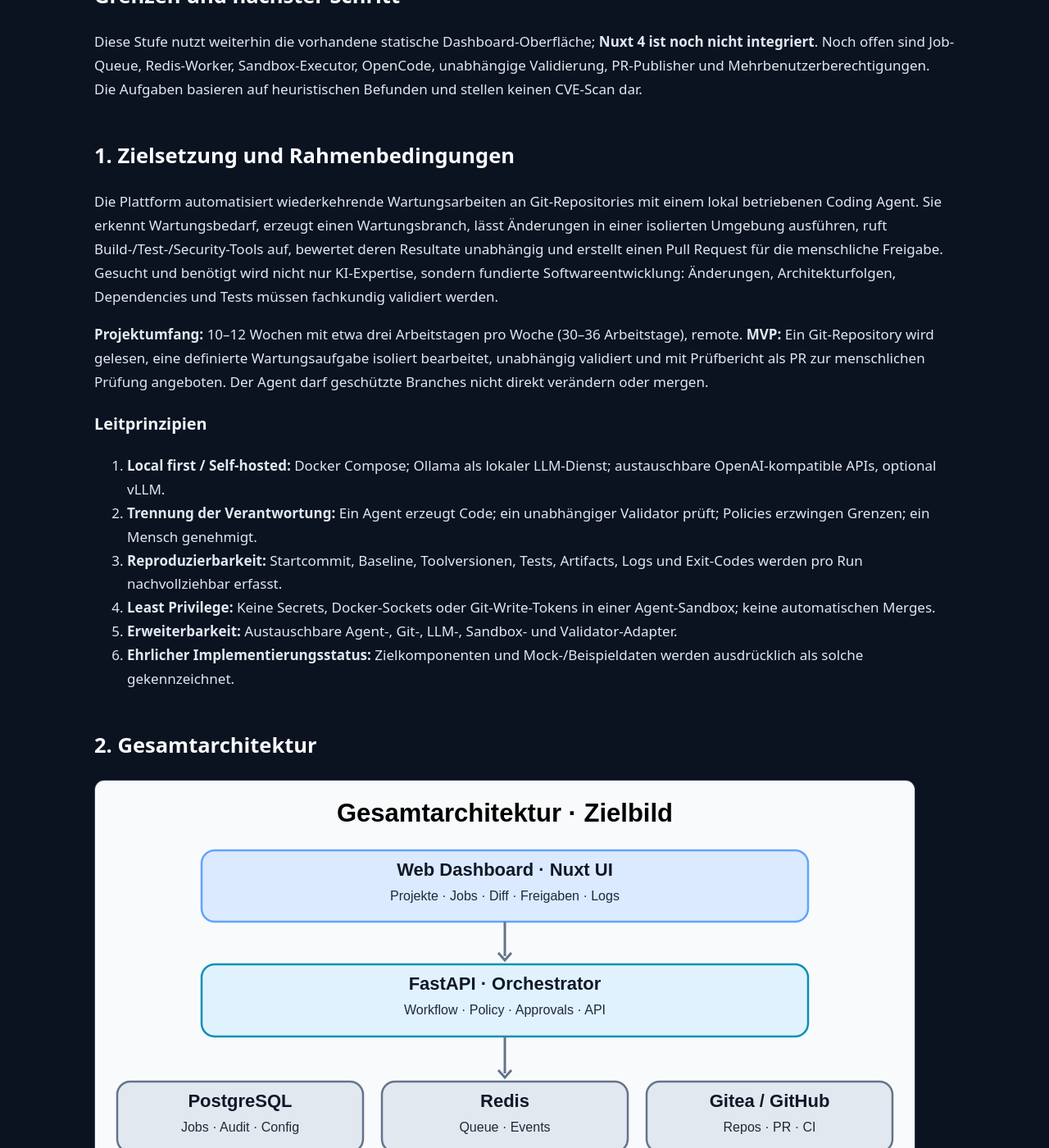
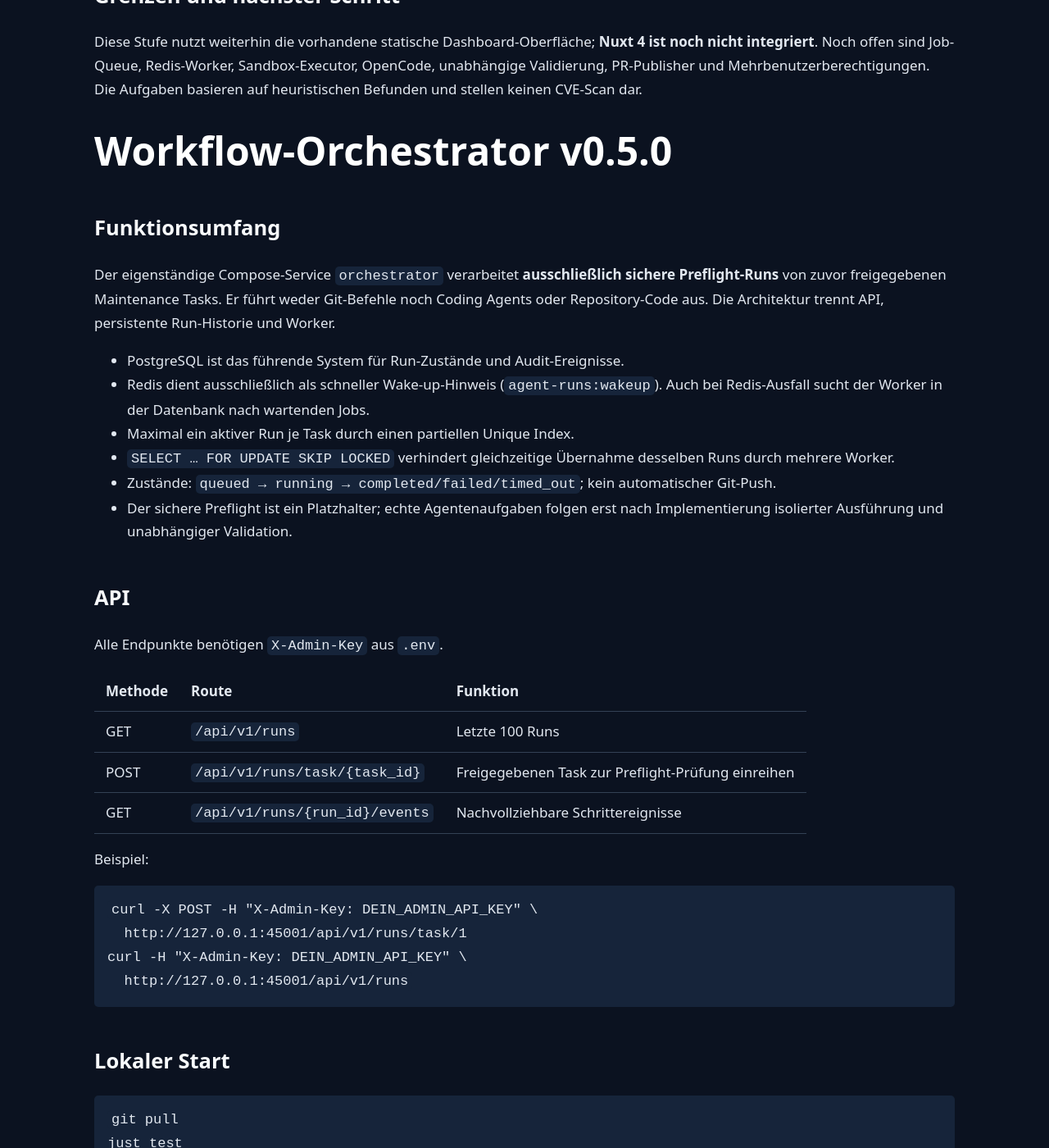
Before and after one commit to r14r/self-hosted-ai-coding-agent-platform-public, a Jekyll site: the page built from documentation.md, in a window 1280 px wide and 1400 px high, scrolled down 2308 px. Shown: the whole window at 82% size. Built offline with Jekyll 4.4.1, drawn with Linux system fonts in a browser that asks for light colours; some of the changed text lies outside the part shown.

Commit message:
docs: publish v0.5.0 preflight orchestrator milestone (#5)

````diff
--- a/_layouts/default.html
+++ b/_layouts/default.html
@@ -1 +1 @@
-<!doctype html><html lang="de"><head><meta charset="utf-8"><meta name="viewport" content="width=device-width,initial-scale=1"><title>{{ page.title }} · {{ site.title }}</title><meta name="description" content="{{ site.description }}"><link rel="stylesheet" href="{{ '/assets/site.css' | relative_url }}"></head><body><header><div class="wrap"><a class="brand" href="{{ '/' | relative_url }}">Agentic Maintenance</a><nav><a href="{{ '/' | relative_url }}">Start</a><a href="{{ '/architecture/' | relative_url }}">Architektur</a><a href="{{ '/workflow/' | relative_url }}">Workflow</a><a href="{{ '/security/' | relative_url }}">Security</a><a href="{{ '/roadmap/' | relative_url }}">Roadmap</a><a href="{{ '/maintenance-tasks/' | relative_url }}">Maintenance Tasks</a><a href="{{ '/setup/' | relative_url }}">Setup</a><a href="{{ '/documentation/' | relative_url }}">Gesamtdokumentation</a></nav></div></header><main class="wrap"><span class="pill">App v0.4.0 · Maintenance Backlog</span>{{ content }}</main><footer><div class="wrap">Self-Hosted AI Coding Agent Platform · <a href="https://github.com/r14r/self-hosted-ai-coding-agent-platform">GitHub Repository</a> · Architektur und zukünftige Implementierung</div></footer></body></html>
+<!doctype html><html lang="de"><head><meta charset="utf-8"><meta name="viewport" content="width=device-width,initial-scale=1"><title>{{ page.title }} · {{ site.title }}</title><meta name="description" content="{{ site.description }}"><link rel="stylesheet" href="{{ '/assets/site.css' | relative_url }}"></head><body><header><div class="wrap"><a class="brand" href="{{ '/' | relative_url }}">Agentic Maintenance</a><nav><a href="{{ '/' | relative_url }}">Start</a><a href="{{ '/architecture/' | relative_url }}">Architektur</a><a href="{{ '/workflow/' | relative_url }}">Workflow</a><a href="{{ '/security/' | relative_url }}">Security</a><a href="{{ '/roadmap/' | relative_url }}">Roadmap</a><a href="{{ '/maintenance-tasks/' | relative_url }}">Maintenance Tasks</a><a href="{{ '/orchestrator/' | relative_url }}">Orchestrator</a><a href="{{ '/setup/' | relative_url }}">Setup</a><a href="{{ '/documentation/' | relative_url }}">Gesamtdokumentation</a></nav></div></header><main class="wrap"><span class="pill">App v0.5.0 · Preflight Orchestrator</span>{{ content }}</main><footer><div class="wrap">Self-Hosted AI Coding Agent Platform · <a href="https://github.com/r14r/self-hosted-ai-coding-agent-platform">GitHub Repository</a> · Architektur und zukünftige Implementierung</div></footer></body></html>
--- a/documentation.md
+++ b/documentation.md
@@ -6,7 +6,7 @@ permalink: /documentation/
 
 # Self-Hosted AI Coding Agent Platform — Vollständige technische Konzeption
 
-> **Anwendungsstand 0.4.0 · Zielarchitektur und Roadmap, keine produktiv einsatzbereite Agentenplattform.** Das aktuelle Compose-Projekt stellt lediglich FastAPI, eine statische Startseite, PostgreSQL, Redis sowie optionale Ollama-/Gitea-Dienste bereit. Alles als *geplant* Kennzeichnete existiert noch nicht als lauffähige Funktion.
+> **Anwendungsstand 0.5.0 · Zielarchitektur und Roadmap, keine produktiv einsatzbereite Agentenplattform.** Das aktuelle Compose-Projekt stellt lediglich FastAPI, eine statische Startseite, PostgreSQL, Redis sowie optionale Ollama-/Gitea-Dienste bereit. Alles als *geplant* Kennzeichnete existiert noch nicht als lauffähige Funktion.
 
 # Maintenance Task Management (v0.4.0)
 
@@ -59,6 +59,57 @@ Das Backend verwendet ein versioniertes Migrationsregister unter PostgreSQL Advi
 ## Grenzen und nächster Schritt
 
 Diese Stufe nutzt weiterhin die vorhandene statische Dashboard-Oberfläche; **Nuxt 4 ist noch nicht integriert**. Noch offen sind Job-Queue, Redis-Worker, Sandbox-Executor, OpenCode, unabhängige Validierung, PR-Publisher und Mehrbenutzerberechtigungen. Die Aufgaben basieren auf heuristischen Befunden und stellen keinen CVE-Scan dar.
+
+# Workflow-Orchestrator v0.5.0
+
+## Funktionsumfang
+
+Der eigenständige Compose-Service `orchestrator` verarbeitet **ausschließlich sichere Preflight-Runs** von zuvor freigegebenen Maintenance Tasks. Er führt weder Git-Befehle noch Coding Agents oder Repository-Code aus. Die Architektur trennt API, persistente Run-Historie und Worker.
+
+- PostgreSQL ist das führende System für Run-Zustände und Audit-Ereignisse.
+- Redis dient ausschließlich als schneller Wake-up-Hinweis (`agent-runs:wakeup`). Auch bei Redis-Ausfall sucht der Worker in der Datenbank nach wartenden Jobs.
+- Maximal ein aktiver Run je Task durch einen partiellen Unique Index.
+- `SELECT … FOR UPDATE SKIP LOCKED` verhindert gleichzeitige Übernahme desselben Runs durch mehrere Worker.
+- Zustände: `queued → running → completed/failed/timed_out`; kein automatischer Git-Push.
+- Der sichere Preflight ist ein Platzhalter; echte Agentenaufgaben folgen erst nach Implementierung isolierter Ausführung und unabhängiger Validation.
+
+## API
+
+Alle Endpunkte benötigen `X-Admin-Key` aus `.env`.
+
+| Methode | Route | Funktion |
+|---|---|---|
+| GET | `/api/v1/runs` | Letzte 100 Runs |
+| POST | `/api/v1/runs/task/{task_id}` | Freigegebenen Task zur Preflight-Prüfung einreihen |
+| GET | `/api/v1/runs/{run_id}/events` | Nachvollziehbare Schrittereignisse |
+
+Beispiel:
+
+```bash
+curl -X POST -H "X-Admin-Key: DEIN_ADMIN_API_KEY" \
+  http://127.0.0.1:45001/api/v1/runs/task/1
+curl -H "X-Admin-Key: DEIN_ADMIN_API_KEY" \
+  http://127.0.0.1:45001/api/v1/runs
+```
+
+## Lokaler Start
+
+```bash
+git pull
+just test
+just build
+just run
+just ps
+docker compose -f compose.yaml logs -f orchestrator
+```
+
+`orchestrator` hat keinen öffentlich zugänglichen Port, keine Docker-Socket-Mounts und keinen direkten Git-Schreibzugriff. Die Migration `004` legt `agent_runs` und `agent_run_events` an.
+
+## Einschränkungen und nächste Phase
+
+Die maximale Anzahl von Versuchen ist derzeit als Datenfeld erfasst, aber automatische Retries sind **noch nicht implementiert**. Bei Neustart werden vorher laufende Jobs zur Sicherheit als fehlgeschlagen markiert. Kein Task wird automatisch erneut ausgeführt. Der Worker ist zunächst für eine einzelne Instanz vorgesehen. Vor dem Einsatz mehrerer Worker müssen Lease-/Heartbeat-Regeln und eine differenzierte Recovery ergänzt werden.
+
+Das bisherige Frontend ist weiterhin statisches HTML; eine vollständige Nuxt-4-Anwendung ist noch nicht implementiert. Auch echte Jobdauer/Timeout-Tests gegen PostgreSQL und Redis sowie Docker-End-to-End-Prüfungen sind noch ausstehend.
 
 ## 1. Zielsetzung und Rahmenbedingungen
 
````
Also changed, not shown: orchestrator.md (added, +59 -0 lines), roadmap.md (+4 -0 lines), README.md, 1 other file.
